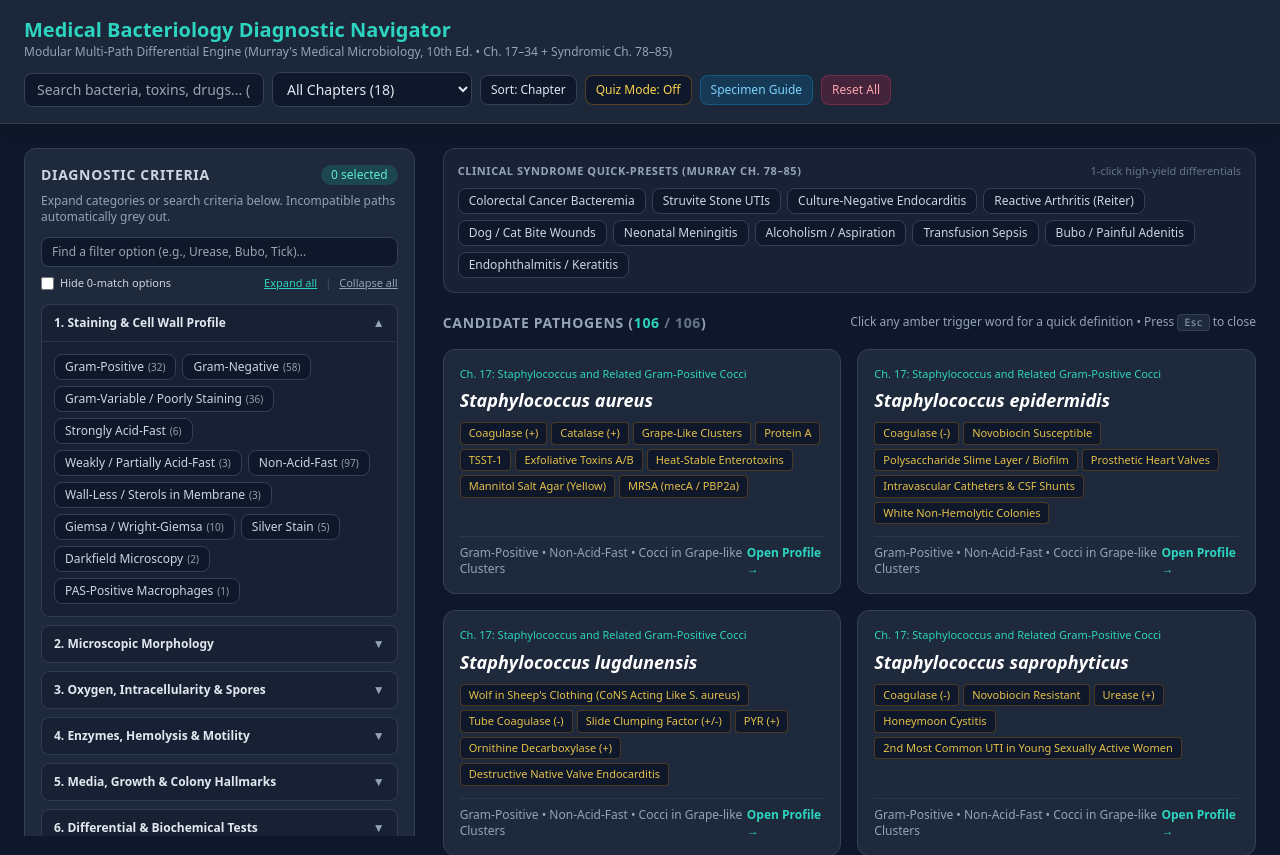
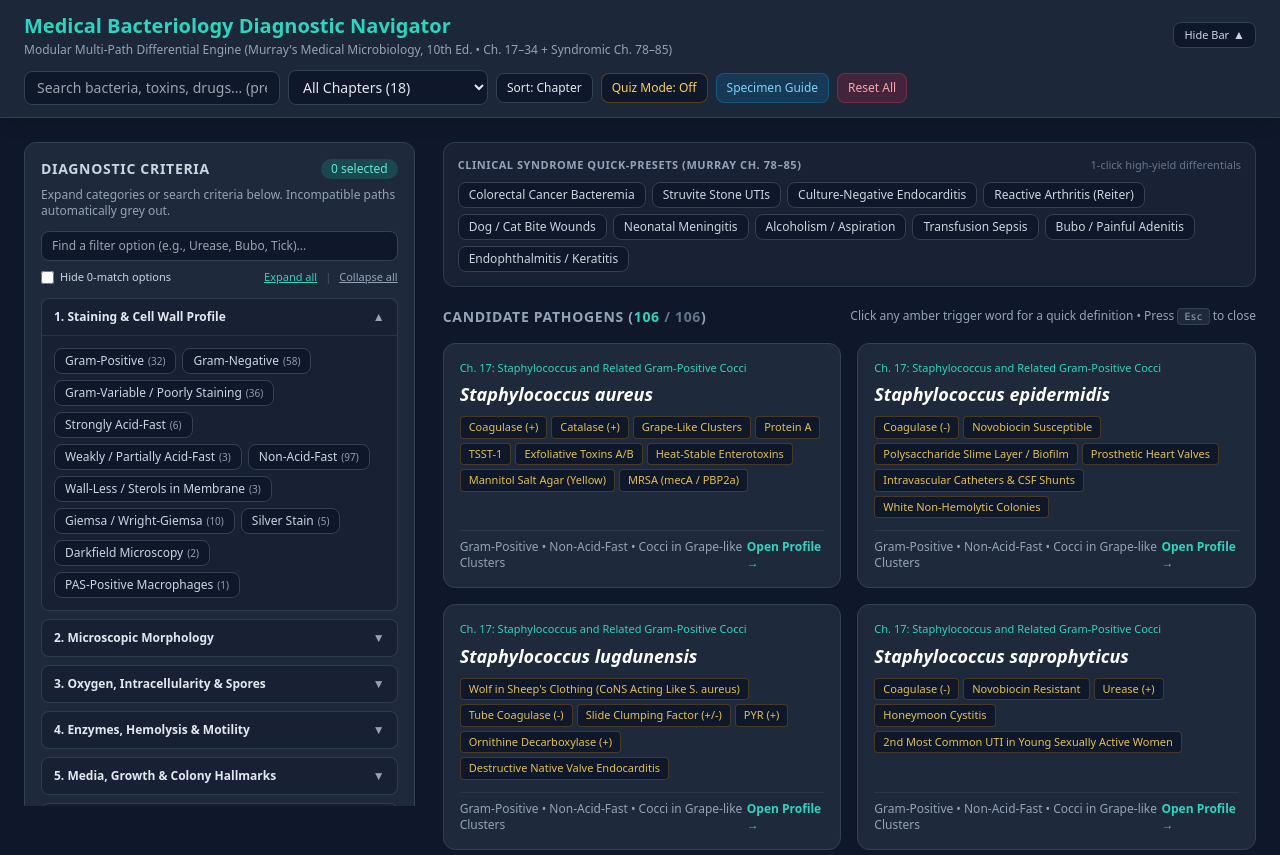
Before and after one commit to shemimadrich/Bacteria-filter---Murray-10th, a plain HTML site: page index.html in a window 1280 px wide. Shown: the top 855 px of the page. Drawn offline with nearby package versions, Linux system fonts and the light colour scheme.

Commit message:
Add files via upload

```diff
--- a/index.html
+++ b/index.html
@@ -14,17 +14,34 @@
 </head>
 <body class="bg-slate-900 text-slate-100 min-h-screen font-sans">
 
-  <!-- Header -->
-  <header class="bg-slate-800/95 backdrop-blur border-b border-slate-700 px-6 py-4 sticky top-0 z-20 flex flex-wrap justify-between items-center gap-3 shadow-lg">
-    <div>
-      <h1 class="text-xl font-bold text-teal-400">Medical Bacteriology Diagnostic Navigator</h1>
-      <p class="text-xs text-slate-400">Modular Multi-Path Differential Engine (Murray's Medical Microbiology, 10th Ed. &bull; Ch. 17–34 + Syndromic Ch. 78–85)</p>
+  <!-- Collapsible Header (Auto-collapses on scroll down + manual arrow toggle) -->
+  <header id="main-header" class="bg-slate-800/95 backdrop-blur border-b border-slate-700 px-4 sm:px-6 py-3 sticky top-0 z-20 shadow-lg transition-all duration-200">
+    <div class="flex justify-between items-center gap-3">
+      <div class="min-w-0">
+        <div class="flex items-center gap-2.5">
+          <h1 class="text-base sm:text-xl font-bold text-teal-400 truncate">Medical Bacteriology Diagnostic Navigator</h1>
+          <span id="header-mini-badge" class="hidden text-[11px] bg-teal-500/20 text-teal-300 border border-teal-500/30 px-2 py-0.5 rounded-full font-medium shrink-0"></span>
+        </div>
+        <p id="header-subtitle" class="text-xs text-slate-400 mt-0.5">Modular Multi-Path Differential Engine (Murray's Medical Microbiology, 10th Ed. &bull; Ch. 17–34 + Syndromic Ch. 78–85)</p>
+      </div>
+      <div class="flex items-center gap-2 shrink-0">
+        <button id="header-mini-reset" onclick="resetFilters()" title="Reset all filters"
+          class="hidden bg-rose-600/20 hover:bg-rose-600/30 text-rose-300 border border-rose-500/30 px-2 py-1 rounded-lg text-[11px] font-medium transition">
+          Reset
+        </button>
+        <button id="header-toggle-btn" onclick="toggleHeaderCollapsed()" aria-expanded="true" aria-label="Collapse or expand top bar" title="Collapse or expand top bar"
+          class="bg-slate-900 hover:bg-slate-700 text-slate-300 hover:text-white border border-slate-700 px-2.5 py-1 rounded-lg text-xs font-medium transition flex items-center gap-1">
+          <span id="header-toggle-label" class="hidden sm:inline text-[11px]">Hide Bar</span>
+          <span id="header-toggle-arrow" class="text-xs leading-none">&#9650;</span>
+        </button>
+      </div>
     </div>
-    <div class="flex flex-wrap items-center gap-2">
+
+    <div id="header-controls" class="mt-3 flex flex-wrap items-center gap-2 transition-all">
       <input id="search-input" type="text" placeholder="Search bacteria, toxins, drugs... (press /)"
-        class="bg-slate-900 border border-slate-700 rounded-lg px-3 py-1.5 text-sm text-slate-200 focus:outline-none focus:border-teal-500 w-60 sm:w-68">
+        class="bg-slate-900 border border-slate-700 rounded-lg px-3 py-1.5 text-sm text-slate-200 focus:outline-none focus:border-teal-500 w-full sm:w-64">
       <select id="chapter-select" aria-label="Filter by chapter"
-        class="bg-slate-900 border border-slate-700 rounded-lg px-2.5 py-1.5 text-sm text-slate-200 focus:outline-none focus:border-teal-500 max-w-[200px]">
+        class="bg-slate-900 border border-slate-700 rounded-lg px-2.5 py-1.5 text-sm text-slate-200 focus:outline-none focus:border-teal-500 max-w-full sm:max-w-[200px]">
         <option value="ALL">All Chapters (18)</option>
       </select>
       <button id="sort-btn" onclick="toggleSort()" title="Toggle sort order"
@@ -49,7 +66,7 @@
   <div class="max-w-7xl mx-auto p-6 grid grid-cols-1 lg:grid-cols-12 gap-6 items-start">
 
     <!-- Left Column: Sticky Scrollable 10 Collapsible Master Categories -->
-    <aside class="lg:col-span-5 xl:col-span-4 lg:sticky lg:top-24 lg:max-h-[calc(100vh-7rem)] lg:overflow-y-auto pr-1 space-y-3">
+    <aside id="filter-sidebar" class="lg:col-span-5 xl:col-span-4 lg:sticky lg:top-32 lg:max-h-[calc(100vh-8.5rem)] lg:overflow-y-auto pr-1 space-y-3 transition-all duration-200">
       <div class="bg-slate-800 border border-slate-700 rounded-xl p-4">
         <div class="flex justify-between items-center mb-2">
           <h2 class="text-sm font-semibold uppercase tracking-wider text-slate-300">Diagnostic Criteria</h2>
@@ -630,6 +647,8 @@
       document.getElementById("active-count").textContent = `${activeFilters.size} selected`;
       document.getElementById("match-count").textContent = matching.length;
       document.getElementById("total-count").textContent = window.BACTERIA_DB.length ? ` / ${window.BACTERIA_DB.length}` : "";
+      const miniBadge = document.getElementById("header-mini-badge");
+      if (miniBadge) miniBadge.textContent = `${matching.length} match${matching.length === 1 ? "" : "es"}`;
 
       if (selectedBacteriumId && !matching.some(b => b.id === selectedBacteriumId)) {
         selectedBacteriumId = null;
@@ -851,6 +870,80 @@
       }
     });
 
+    // Collapsible Top Bar (Manual Toggle + Smart Scroll Auto-Collapse)
+    let headerCollapsed = false;
+    let userPinnedHeader = null; // null = auto, true = manually collapsed, false = manually expanded
+    let lastScrollY = window.scrollY;
+
+    function applyHeaderState(collapsed) {
+      headerCollapsed = collapsed;
+      const controls = document.getElementById("header-controls");
+      const subtitle = document.getElementById("header-subtitle");
+      const arrow = document.getElementById("header-toggle-arrow");
+      const label = document.getElementById("header-toggle-label");
+      const btn = document.getElementById("header-toggle-btn");
+      const miniBadge = document.getElementById("header-mini-badge");
+      const miniReset = document.getElementById("header-mini-reset");
+      const header = document.getElementById("main-header");
+      const sidebar = document.getElementById("filter-sidebar");
+
+      controls.classList.toggle("hidden", collapsed);
+      subtitle.classList.toggle("hidden", collapsed);
+      miniBadge.classList.toggle("hidden", !collapsed);
+      miniReset.classList.toggle("hidden", !collapsed);
+      arrow.innerHTML = collapsed ? "&#9660;" : "&#9650;";
+      label.textContent = collapsed ? "Show Bar" : "Hide Bar";
+      btn.setAttribute("aria-expanded", String(!collapsed));
+
+      if (collapsed) {
+        header.classList.remove("py-3");
+        header.classList.add("py-2");
+        if (sidebar) {
+          sidebar.classList.remove("lg:top-32", "lg:max-h-[calc(100vh-8.5rem)]");
+          sidebar.classList.add("lg:top-16", "lg:max-h-[calc(100vh-5rem)]");
+        }
+      } else {
+        header.classList.remove("py-2");
+        header.classList.add("py-3");
+        if (sidebar) {
+          sidebar.classList.remove("lg:top-16", "lg:max-h-[calc(100vh-5rem)]");
+          sidebar.classList.add("lg:top-32", "lg:max-h-[calc(100vh-8.5rem)]");
+        }
+      }
+    }
+
+    function toggleHeaderCollapsed() {
+      const next = !headerCollapsed;
+      userPinnedHeader = next;
+      applyHeaderState(next);
+    }
+
+    window.addEventListener("scroll", () => {
+      const currentY = window.scrollY;
+      const activeTag = document.activeElement?.tagName;
+      const typingInHeader = document.getElementById("main-header")?.contains(document.activeElement) && (activeTag === "INPUT" || activeTag === "SELECT");
+
+      if (!typingInHeader) {
+        if (currentY > 120 && currentY > lastScrollY + 10 && userPinnedHeader !== false && !headerCollapsed) {
+          applyHeaderState(true);
+        } else if (currentY < 40 && userPinnedHeader !== true && headerCollapsed) {
+          applyHeaderState(false);
+          userPinnedHeader = null;
+        }
+      }
+      lastScrollY = currentY;
+    }, { passive: true });
+
+    // Also auto-expand header when pressing '/' to search
+    const origKeyHandler = document.onkeydown;
+    document.addEventListener("keydown", (e) => {
+      const tag = document.activeElement?.tagName;
+      if (e.key === "/" && tag !== "INPUT" && tag !== "TEXTAREA" && tag !== "SELECT" && headerCollapsed) {
+        applyHeaderState(false);
+        userPinnedHeader = false;
+      }
+    }, true);
+
     loadAllChapters();
   </script>
 </body>
```
